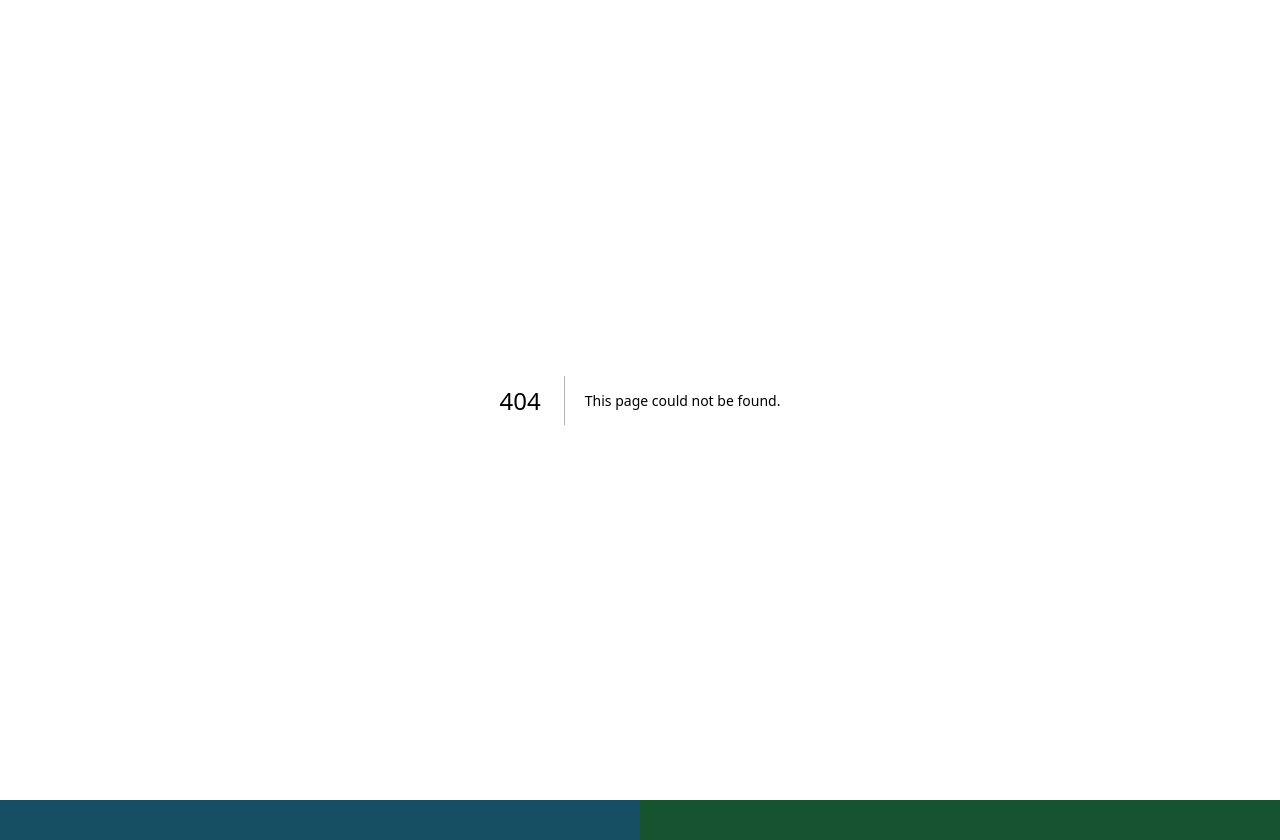
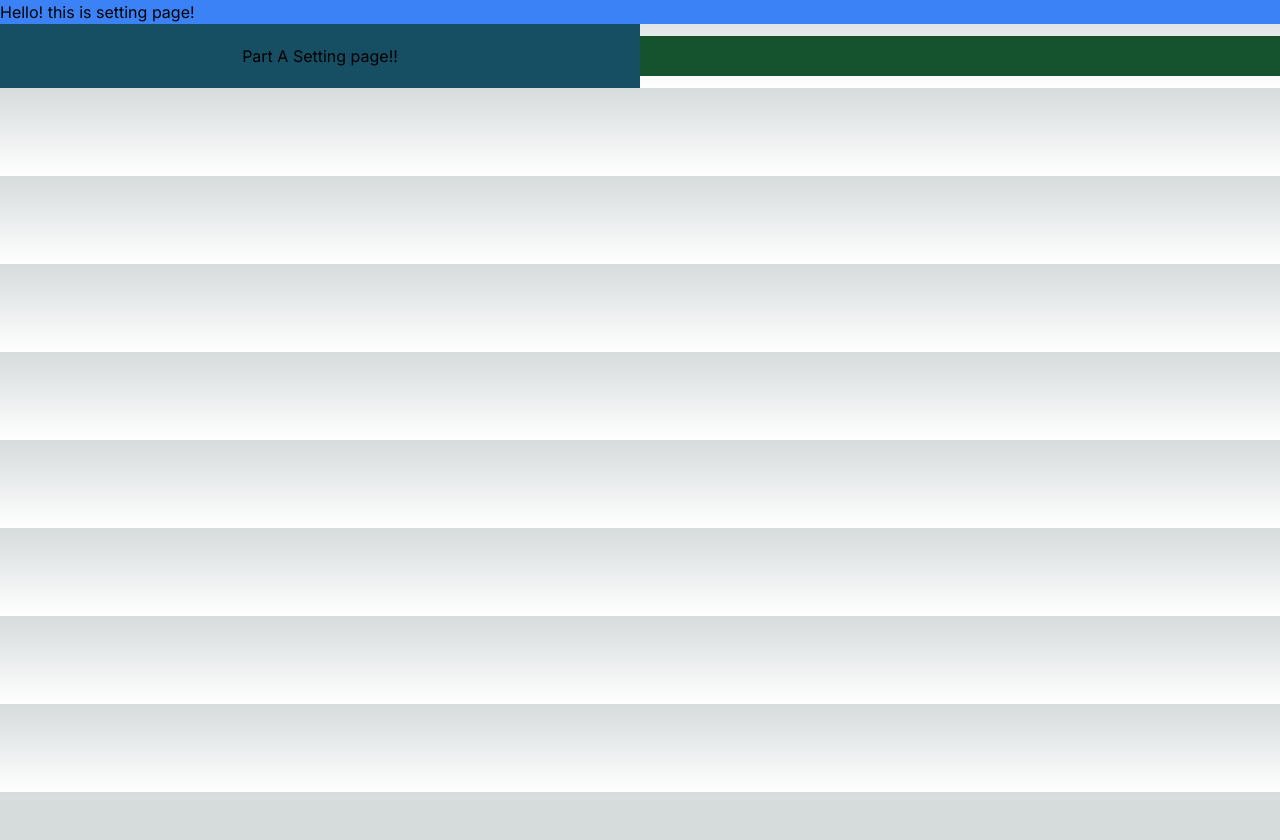
Before and after one commit to coppepam/app_router_tutorial, a Next.js app: page /setting in a window 1280 px wide. Before the commit this address had no page. After the commit the page ends 800 px from the top, so only its background shows below. Built offline with nearby package versions, Linux system fonts and the light colour scheme.

Commit message:
Added setting segment and switching slots

```diff
--- /dev/null
+++ b/src/app/@part_a/setting/page.tsx
@@ -0,0 +1,3 @@
+export default function PartA_Setting() {
+  return <div>Part A Setting page!!</div>;
+}
--- /dev/null
+++ b/src/app/@part_b/default.tsx
@@ -0,0 +1,3 @@
+export default function Default() {
+  return null;
+}
--- a/src/app/page.tsx
+++ b/src/app/page.tsx
@@ -8,6 +8,7 @@ export default function Home() {
   return (
     <main className="flex min-h-screen flex-col items-center justify-between p-24">
       <Link href="/dashboard">Dashboard</Link>
+      <Link href="/setting">Setting</Link>
       <Link href="/test_error">Test Error</Link>
 
       <FormButton action={ErrorAction} />
--- /dev/null
+++ b/src/app/setting/page.tsx
@@ -0,0 +1,3 @@
+export default function Setting() {
+  return <div className="bg-blue-500">Hello! this is setting page!</div>;
+}
```
